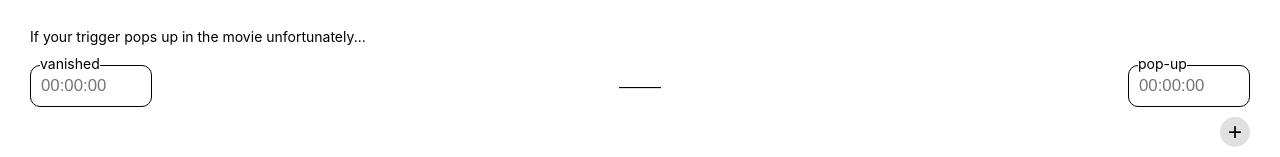
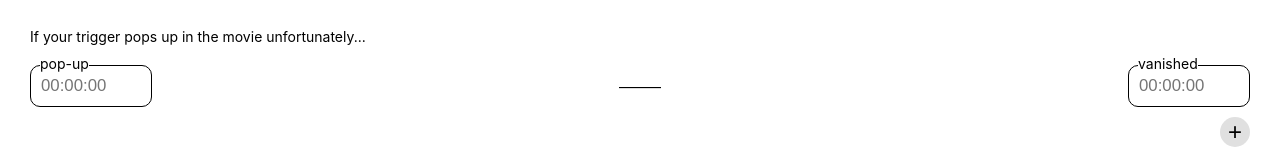
Before and after one commit to CodyGarciaa/cs160-hifi-prototype, a React (Create React App) app: page /FeedbackForm in a window 1280 px wide. Shown: the part 487-644 px from the top of the page. Built offline with nearby package versions, Linux system fonts and the light colour scheme; no server answers.

Commit message:
able to console log the values in feedbackform

```diff
--- a/src/FeedbackForm.jsx
+++ b/src/FeedbackForm.jsx
@@ -6,7 +6,10 @@ import Button from "./Button.jsx";
 export default function FeedbackForm() {
   const navigate = useNavigate();
   const [selectedButton, setSelectedButton] = useState(null);
-  const [timeInputs, setTimeInputs] = useState([{ id: 1 }]);
+  const [textFeedback, setTextFeedback] = useState("");
+  const [timeInputs, setTimeInputs] = useState([
+    { id: 1, popUpTime: "", vanishTime: "" },
+  ]);
 
   const goToFeedbackMessage = () => {
     navigate("/FeedbackMessage");
@@ -21,12 +24,55 @@ export default function FeedbackForm() {
   };
 
   const handleAddTimeInput = () => {
-    setTimeInputs([...timeInputs, { id: timeInputs.length + 1 }]);
+    setTimeInputs([
+      ...timeInputs,
+      { id: timeInputs.length + 1, popUpTime: "", vanishTime: "" },
+    ]);
+  };
+
+  const handleTimeInputChange = (id, field, value) => {
+    setTimeInputs(
+      timeInputs.map((input) =>
+        input.id === id ? { ...input, [field]: value } : input
+      )
+    );
+  };
+
+  const timeFormat = /^([0-1]?[0-9]|2[0-3]):([0-5]?[0-9]):([0-5]?[0-9])$/;
+
+  const handleSubmit = (event) => {
+    event.preventDefault();
+
+    // Validate time inputs
+    for (const input of timeInputs) {
+      if (
+        !timeFormat.test(input.popUpTime) ||
+        !timeFormat.test(input.vanishTime)
+      ) {
+        alert(
+          "Invalid time format. Please use HH:MM:SS format for all time inputs."
+        );
+        return;
+      }
+    }
+
+    const correctness = selectedButton;
+    const textfeedback = textFeedback;
+    const timeinterval = timeInputs.map((input) => ({
+      popUpTime: input.popUpTime,
+      vanishTime: input.vanishTime,
+    }));
+
+    // You can log or send the values to an API
+    console.log({ correctness, textfeedback, timeinterval });
+
+    // Navigate to feedback message page
+    goToFeedbackMessage();
   };
 
   return (
     <>
-      <form className="feedback-form">
+      <form className="feedback-form" onSubmit={handleSubmit}>
         <Button className="back-btn" onClick={goToMovieDescription}>
           <img
             src="https://cdn-icons-png.flaticon.com/512/566/566002.png"
@@ -39,9 +85,9 @@ export default function FeedbackForm() {
           <button
             type="button"
             className={`feedback-button ${
-              selectedButton === "seemsFine" ? "selected" : ""
+              selectedButton === "correct" ? "selected" : ""
             }`}
-            onClick={() => handleButtonClick("seemsFine")}
+            onClick={() => handleButtonClick("correct")}
           >
             <span role="img" aria-label="smile">
               😊
@@ -51,9 +97,9 @@ export default function FeedbackForm() {
           <button
             type="button"
             className={`feedback-button ${
-              selectedButton === "errors" ? "selected" : ""
+              selectedButton === "wrong" ? "selected" : ""
             }`}
-            onClick={() => handleButtonClick("errors")}
+            onClick={() => handleButtonClick("wrong")}
           >
             <span role="img" aria-label="sad">
               😢
@@ -64,26 +110,40 @@ export default function FeedbackForm() {
         <textarea
           id="text-feedback"
           placeholder="Your feedback is helpful for us!"
+          value={textFeedback}
+          onChange={(e) => setTextFeedback(e.target.value)}
         />
         <div className="time-question">
           <div>If your trigger pops up in the movie unfortunately...</div>
           {timeInputs.map((input) => (
             <div key={input.id} className="time-inputs">
               <div className="time-input-container">
+                <label htmlFor={`pop-up-time-${input.id}`}>pop-up</label>
+                <input
+                  type="text"
+                  id={`pop-up-time-${input.id}`}
+                  placeholder="00:00:00"
+                  value={input.popUpTime}
+                  onChange={(e) =>
+                    handleTimeInputChange(input.id, "popUpTime", e.target.value)
+                  }
+                />
+              </div>
+              <>———</>
+              <div className="time-input-container">
                 <label htmlFor={`vanish-time-${input.id}`}>vanished</label>
                 <input
                   type="text"
                   id={`vanish-time-${input.id}`}
                   placeholder="00:00:00"
-                />
-              </div>
-              <>———</>
-              <div className="time-input-container">
-                <label htmlFor={`pop-up-time-${input.id}`}>pop-up</label>
-                <input
-                  type="text"
-                  id={`pop-up-time-${input.id}`}
-                  placeholder="00:00:00"
+                  value={input.vanishTime}
+                  onChange={(e) =>
+                    handleTimeInputChange(
+                      input.id,
+                      "vanishTime",
+                      e.target.value
+                    )
+                  }
                 />
               </div>
             </div>
@@ -96,11 +156,7 @@ export default function FeedbackForm() {
             +
           </button>
         </div>
-        <button
-          type="submit"
-          className="submit-button"
-          onClick={goToFeedbackMessage}
-        >
+        <button type="submit" className="submit-button">
           submit
         </button>
       </form>
```
